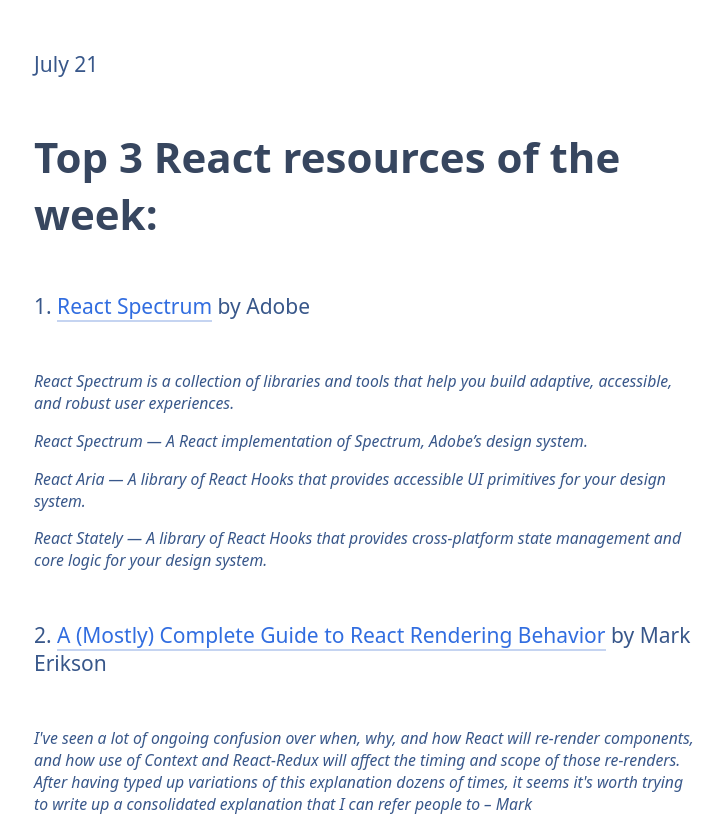
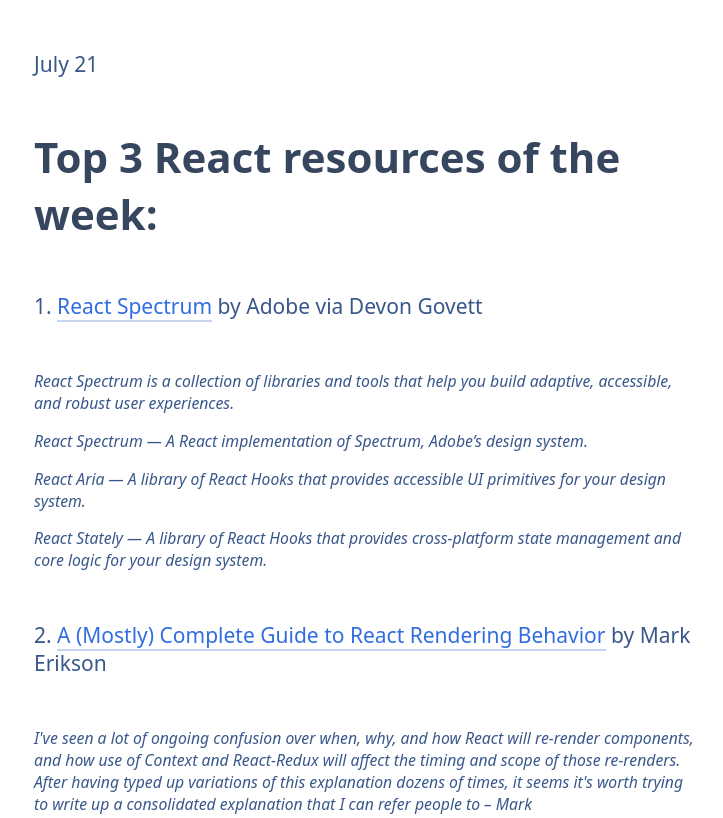
Before and after one commit to siddharthkp/tinyreact.email, a Gatsby site: page /2020-07-21/ in a window 1280 px wide. Shown: the top 818 px of the page, without its empty margins (256-979 px from the left). Built offline with nearby package versions, Linux system fonts and the light colour scheme; Gatsby itself is replaced by a stand-in of ours.

Commit message:
Update 2020-07-21.md

```diff
--- a/content/2020-07-21.md
+++ b/content/2020-07-21.md
@@ -2,7 +2,7 @@
 date: "2020-07-21"
 ---
 
-### 1. [React Spectrum](https://react-spectrum.adobe.com/blog/introducing-react-spectrum.html) by Adobe
+### 1. [React Spectrum](https://react-spectrum.adobe.com/blog/introducing-react-spectrum.html) by Adobe via Devon Govett
 
 > React Spectrum is a collection of libraries and tools that help you build adaptive, accessible, and robust user experiences.
 >
```
